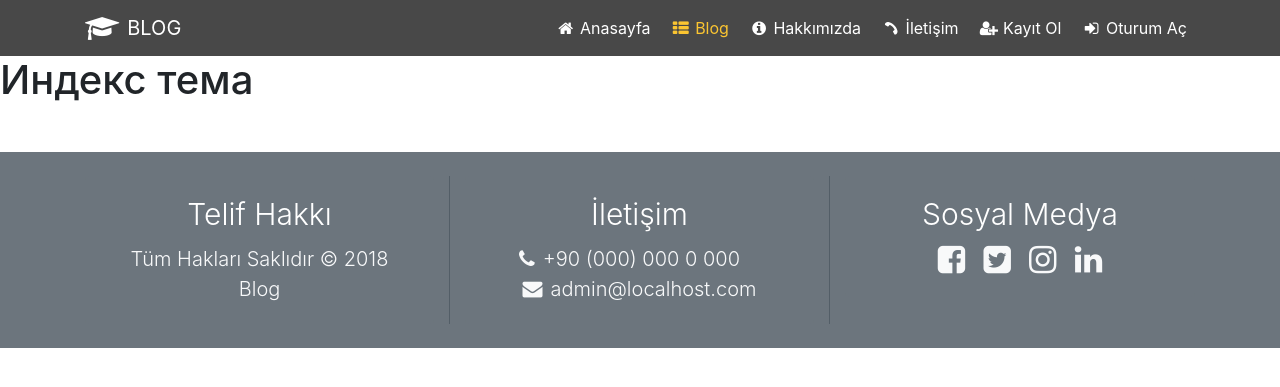
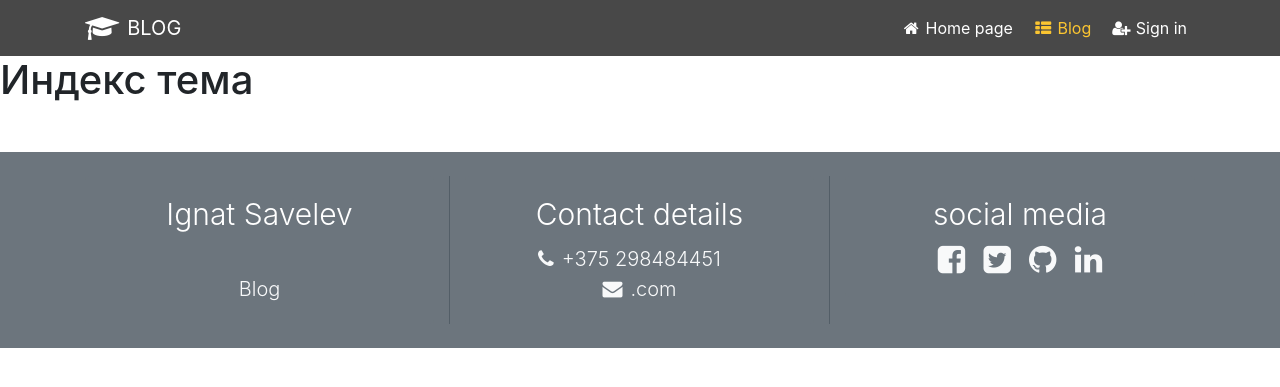
Before and after one commit to OnlyOL/BlogTypeProject, a Django app: page / in a window 1280 px wide. Shown: the top 387 px of the page. Run offline with Django 4.2, Linux system fonts and the light colour scheme; some libraries are stand-ins or nearby versions.

Commit message:
Changed main HTML

```diff
--- a/blog/templates/blog/main.html
+++ b/blog/templates/blog/main.html
@@ -55,23 +55,13 @@ footer .cizgi { border-right: 1px solid #535e67; }
 			<div class="collapse navbar-collapse" id="nvbCollapse">
 				<ul class="navbar-nav ml-auto">
 					<li class="nav-item pl-1">
-						<a class="nav-link" href="#"><i class="fa fa-home fa-fw mr-1"></i>Anasayfa</a>
+						<a class="nav-link" href="#"><i class="fa fa-home fa-fw mr-1"></i>Home page</a>
 					</li>
 					<li class="nav-item active pl-1">
 						<a class="nav-link" href="#"><i class="fa fa-th-list fa-fw mr-1"></i>Blog</a>
 					</li>
 					<li class="nav-item pl-1">
-						<a class="nav-link" href="#"><i class="fa fa-info-circle fa-fw mr-1"></i>Hakkımızda</a>
-					</li>
-					<li class="nav-item pl-1">
-						<a class="nav-link" href="#"><i class="fa fa-phone fa-fw fa-rotate-180 mr-1"></i>İletişim</a>
-					</li>
-					<li class="nav-item pl-1">
-						<a class="nav-link" href="#"><i class="fa fa-user-plus fa-fw mr-1"></i>Kayıt Ol</a>
-					</li>
-					<li class="nav-item pl-1">
-						<a class="nav-link" href="#"><i class="fa fa-sign-in fa-fw mr-1"></i>Oturum Aç</a>
-					</li>
+						<a class="nav-link" href="#"><i class="fa fa-user-plus fa-fw mr-1"></i>Sign in</a>
 				</ul>
 			</div>
 		</div>
@@ -91,8 +81,8 @@ footer .cizgi { border-right: 1px solid #535e67; }
 					<div class="col-12 col-sm-12 col-md-12 col-lg-4 col-xl-4 cizgi">
 						<div class="card bg-secondary border-0">
 							<div class="card-body text-light text-center">
-								<h5 class="card-title text-white display-4" style="font-size:30px">Telif Hakkı</h5>
-							<p class="d-inline lead">Tüm Hakları Saklıdır © 2018<br>
+								<h5 class="card-title text-white display-4" style="font-size:30px">Ignat Savelev</h5>
+							<p class="d-inline lead"><br>
 							<a href="#" class="text-light d-block lead">Blog</a>
 							</p>
 
@@ -103,9 +93,9 @@ footer .cizgi { border-right: 1px solid #535e67; }
 					<div class="col-12 col-sm-12 col-md-6 col-lg-4 col-xl-4 cizgi">
 						<div class="card bg-secondary border-0">
 							<div class="card-body text-center">
-								<h5 class="card-title text-white display-4" style="font-size:30px">İletişim</h5>
-								<a class="text-light d-block lead" style="margin-left: -20px" href="#"><i class="fa fa-phone mr-2"></i>+90 (000) 000 0 000</a>
-								<a class="text-light d-block lead" href="#"><i class="fa fa-envelope mr-2"></i>admin@localhost.com</a>
+								<h5 class="card-title text-white display-4" style="font-size:30px">Contact details</h5>
+								<a class="text-light d-block lead" style="margin-left: -20px" href="#"><i class="fa fa-phone mr-2"></i>+375 298484451</a>
+								<a class="text-light d-block lead" href="#"><i class="fa fa-envelope mr-2"></i>.com</a>
 							</div>
 						</div>
 					</div>
@@ -113,13 +103,13 @@ footer .cizgi { border-right: 1px solid #535e67; }
 					<div class="col-12 col-sm-12 col-md-6 col-lg-4 col-xl-4">
 						<div class="card bg-secondary border-0">
 							<div class="card-body text-center">
-							<h5 class="card-title text-white display-4" style="font-size:30px">Sosyal Medya</h5>
+							<h5 class="card-title text-white display-4" style="font-size:30px">social media</h5>
 
 									<a class="text-light" href="#"><i class="fa fa-facebook-square fa-fw fa-2x"></i></a>
 
 									<a class="text-light" href="#"><i class="fa fa-twitter-square fa-fw fa-2x"></i></a>
 
-									<a class="text-light" href="#"><i class="fa fa-instagram fa-fw fa-2x"></i></a>
+									<a class="text-light" href="#"><i class="fa fa-github fa-fw fa-2x"></i></a>
 
 									<a class="text-light" href="#"><i class="fa fa-linkedin fa-fw fa-2x"></i></a>
 
```
